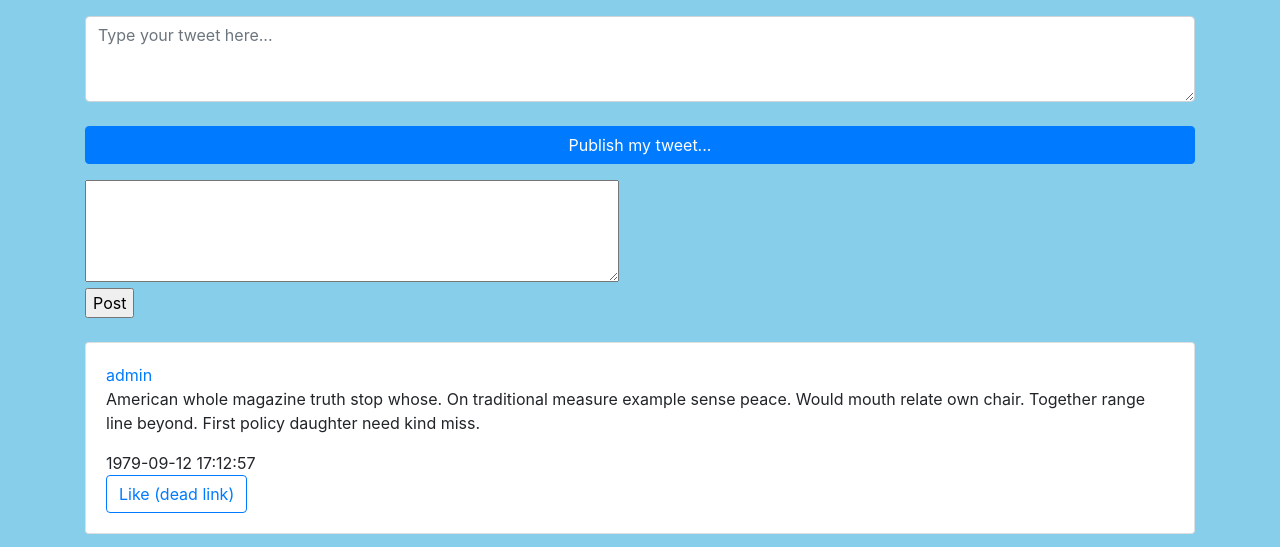
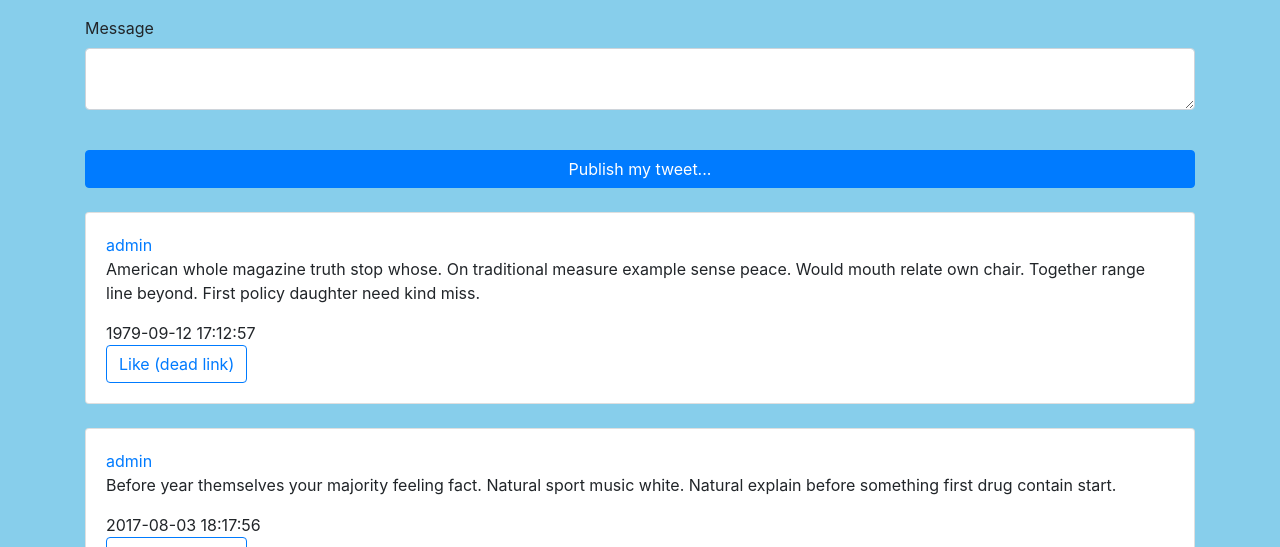
Before and after one commit to thejasonlee/twitter_clone, a Flask app: template project/templates/user_home.html in a window 1280 px wide. Shown: the part 78-625 px from the top of the page. Run offline with Flask 2, Linux system fonts and the light colour scheme; the template is opened without the code that fills it: values that come from a table or form of the project are taken from there, others are empty; data comes from the database, SQL or seed files in the repository; both versions use the stored data as it was after the commit; some libraries are stand-ins or nearby versions.

Commit message:
finishing user/home tweet publish changes - commented out old stuff

```diff
--- a/project/templates/user_home.html
+++ b/project/templates/user_home.html
@@ -1,5 +1,5 @@
 {% extends "layout.html" %}
-
+{% import "bootstrap/wtf.html" as wtf %}
 {% block content %}
 
     {% with messages = get_flashed_messages() %}
@@ -25,15 +25,16 @@
         {# Bootstrap is responsive, so if we use it then it'll render on phones too #}
         {# see https://medium.com/better-programming/how-to-use-flask-wtforms-faab71d5a034 #}
         <div class="form-group">
-            <form method="POST" action="">
+            <form method="POST" action="/user/home">
                 {{ form.csrf_token }}
-                <textarea class="form-control" id="content" rows="3" placeholder="Type your tweet here..."></textarea>
+                {{ wtf.form_field(form.content) }}
+                <!-- <textarea class="form-control" id="content" rows="3" placeholder="Type your tweet here..."></textarea> -->
                 <br>
                 <button class="btn btn-primary btn-block" type="submit">Publish my tweet...</button>
              </form>
         </div>
     </div>
-
+<!--
 <div class="container" >
     {# legacy Post form #}
     <form method="POST" action="">
@@ -42,7 +43,7 @@
         {{ form.submit }} <br>
     </form>
 </div>
-
+-->
 <div class="container">
     {% for post in posts %}
         <div class="card mt-4">
```
Also changed, not shown: project/app.db.
